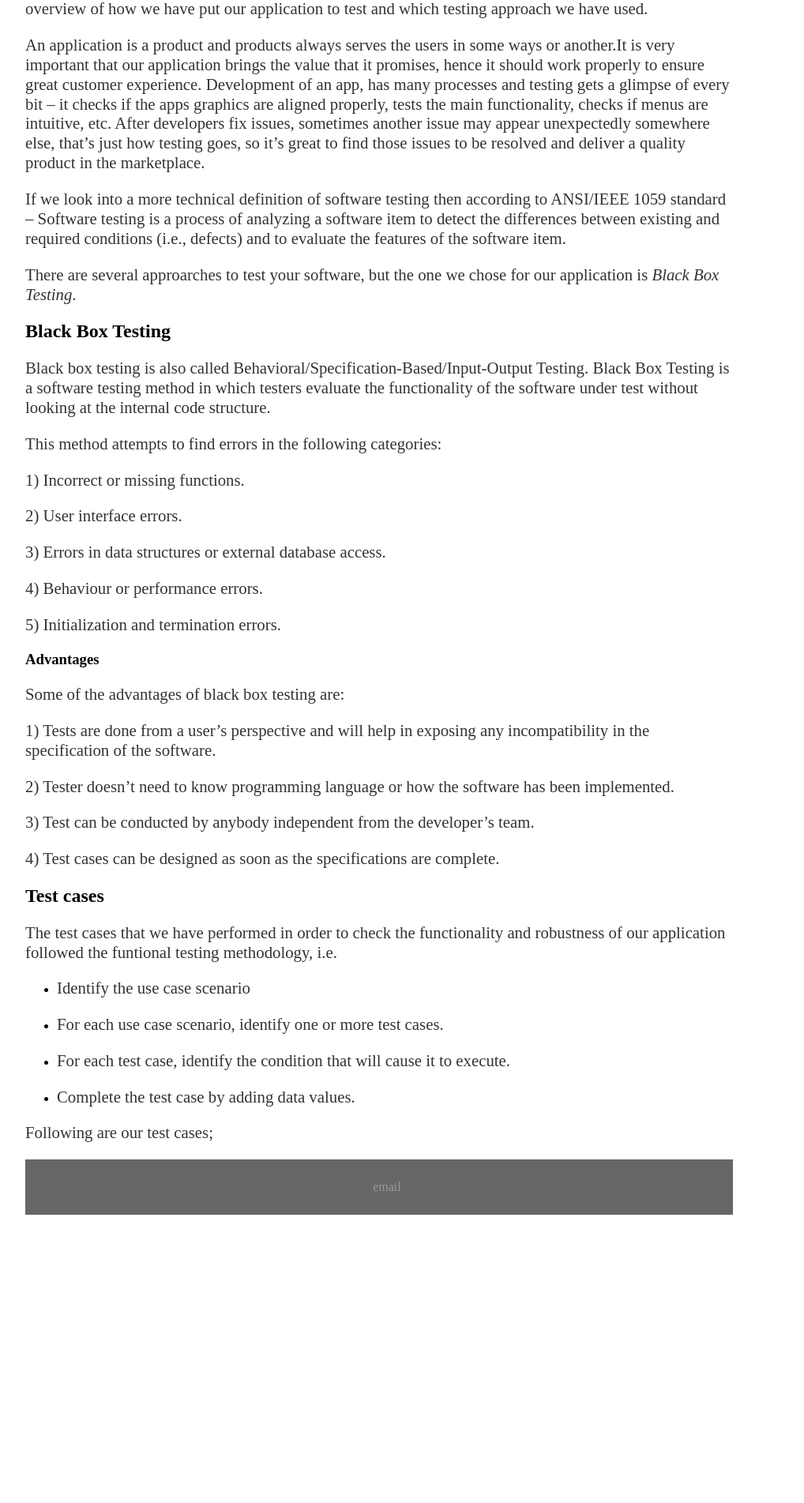
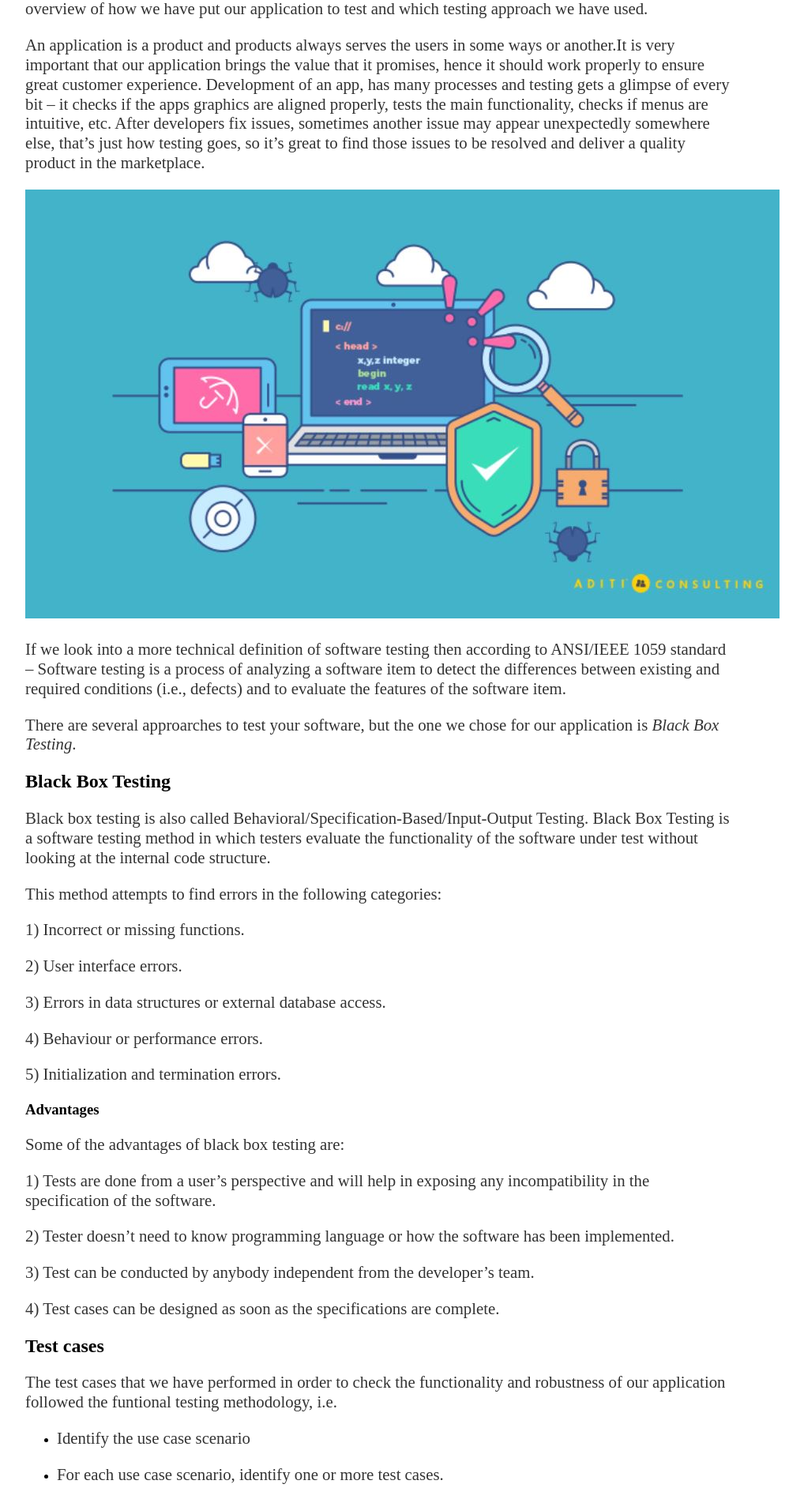
Before and after one commit to NadeemNicoR/TeamProjects, a Jekyll site: the page built from docs/_posts/2019-06-25-ISEE-2019-Beta-Prototype.md, in a window 1280 px wide. Shown: the part 958-2861 px from the top of the page at 79% size, without its empty margins (160-1178 px from the left). Built offline with Jekyll 4.4.1, drawn with Linux system fonts in a browser that asks for light colours; our own code applies the rules of GitHub Pages for plain Markdown files; a file with an impossible date is left out; before the commit the page ends 2556 px from its top, so only the background shows below that.

Commit message:
Update 2019-06-25-ISEE-2019-Beta-Prototype.md

```diff
--- a/docs/_posts/2019-06-25-ISEE-2019-Beta-Prototype.md
+++ b/docs/_posts/2019-06-25-ISEE-2019-Beta-Prototype.md
@@ -15,6 +15,10 @@ An application is a product and products always serves the users in some ways or
 <br>
 
 <p class="justify"/>
+
+
+![companylogo]({{site.baseurl}}/images/CAPTURE.JPG)
+
 
 If we look into a more technical definition of software testing then according to ANSI/IEEE 1059 standard – Software testing is a process of analyzing a software item to detect the differences between existing and required conditions (i.e., defects) and to evaluate the features of the software item.
 <br>
```
